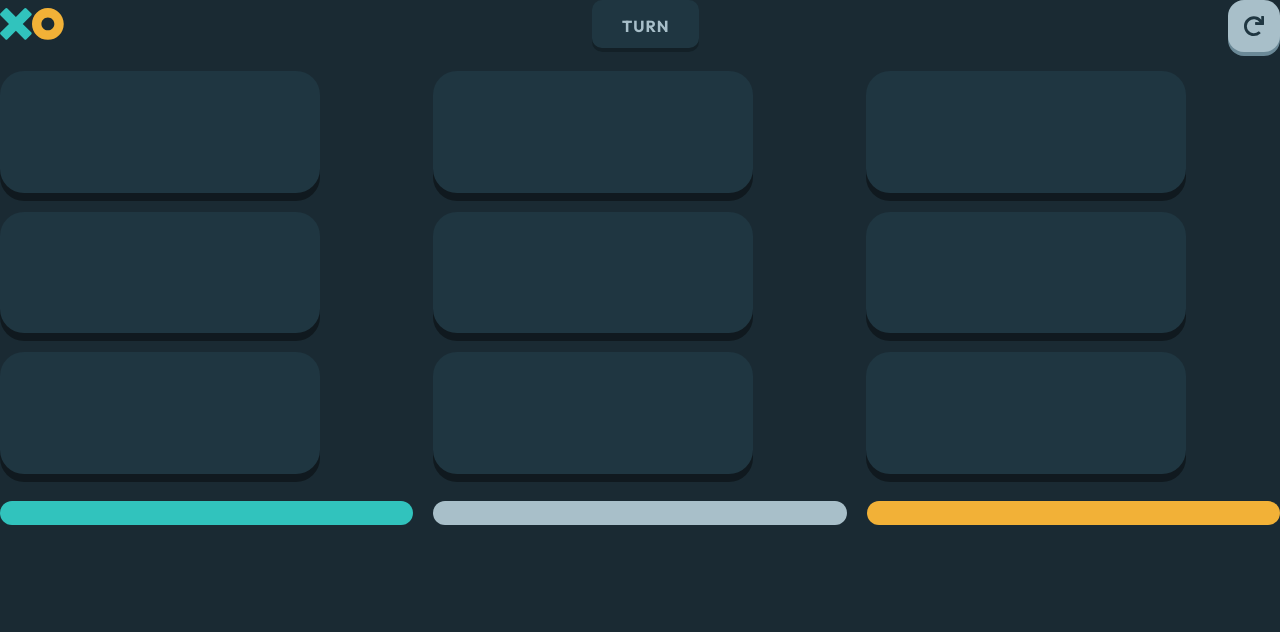
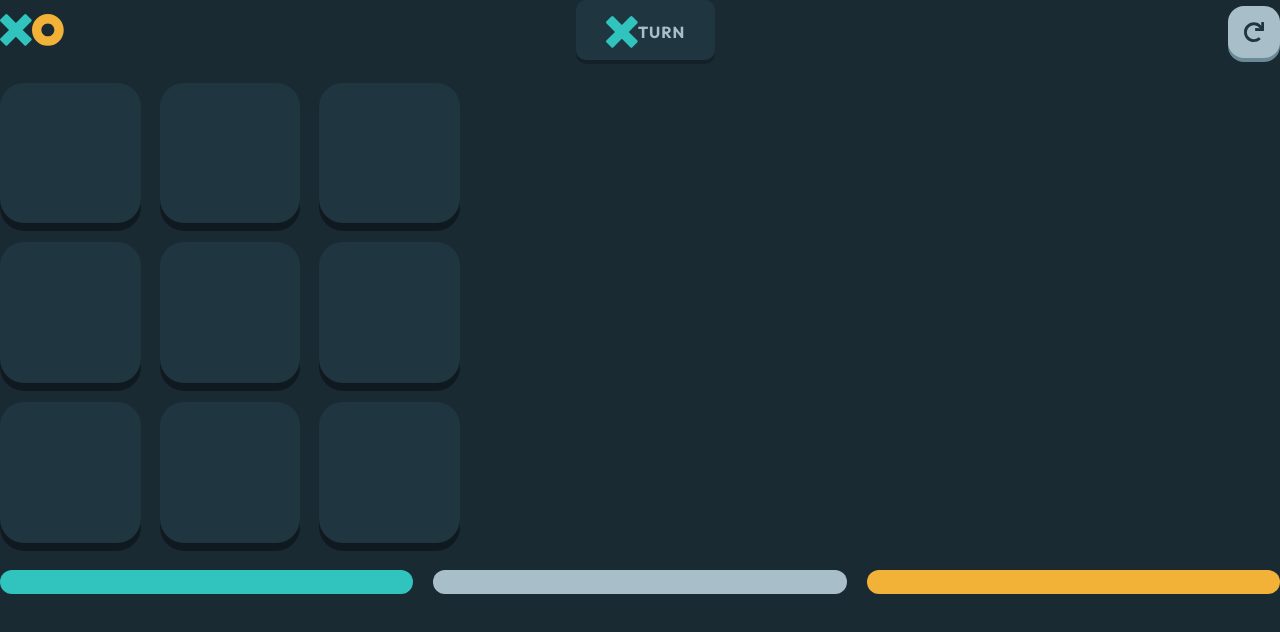
Before and after one commit to linhgt/tic-tac-toe, a React app: page /game-board in a window 1280 px wide. Shown: the top 632 px of the page. Built offline with nearby package versions, Linux system fonts and the light colour scheme; the HTML template or start-up script is replaced by a standard one.

Commit message:
refactor and update tic tac toe components

```diff
--- a/src/containers/game-board/components/tile/index.jsx
+++ b/src/containers/game-board/components/tile/index.jsx
@@ -1,3 +1,4 @@
+import ICONS from "@/assets/images/Icons";
 import styles from "./tile.module.scss";
 
 const Tile = ({ value, handleClickTile }) => {
--- a/src/containers/game-board/components/tile/tile.module.scss
+++ b/src/containers/game-board/components/tile/tile.module.scss
@@ -1,17 +1,16 @@
 .tile{
   border: none;
   max-width: 20rem;
-  width: 100%;
+  min-width: 0;
   border-radius: 1.5rem;
   background-color: #1F3641;
   box-shadow: 0px 8px rgba(0,0,0,0.4);
   cursor: pointer;
-  display: flex;
   -webkit-box-pack: center;
-  justify-content: center;
   -webkit-box-align: center;
-  align-items: center;
-  padding: 3.8rem;
   box-sizing: border-box;
+  padding: 38px;
   transition: none 0s ease 0s;
+  overflow: hidden;  /* NEW */
+  min-width: 0;
 }
--- a/src/containers/game-board/game-board.module.scss
+++ b/src/containers/game-board/game-board.module.scss
@@ -38,8 +38,11 @@
 .tiles {
     display: grid;
     grid-template-columns: repeat(3, 1fr);
+    grid-auto-rows: 1fr;
     gap: 19px;
     margin: 19px 0px 27px;
+    width: 460px;
+    height: 460px;
 }
 
 .footer {
--- a/src/containers/game-board/index.jsx
+++ b/src/containers/game-board/index.jsx
@@ -1,6 +1,4 @@
-import { useCallback, useMemo, useState } from 'react';
-import { useSelector, useDispatch } from 'react-redux';
-import { MARK } from "@/constant";
+import { useState } from 'react';
 import Tile from './components/tile';
 import styles from './game-board.module.scss';
 import ICONS from "@/assets/images/Icons";
@@ -11,17 +9,6 @@ const GameBoard = () => {
   const [board, setBoard] = useState(Array(9).fill(null));
   const [isXNext, setIsXNext] = useState(true);
 
-	const renderIcon = () => {
-		// switch(selectedMark) {
-		// 	case MARK.X:
-		// 		return <ICONS.X fill="#a8bfc9"/>
-		// 	case MARK.O:
-		// 		return <ICONS.O fill="#a8bfc9"/>
-		// 	default:
-		// 		return null
-		// }
-	}
-
   const handleClick = (i) => {
     if(board[i]) {
       return;
@@ -29,9 +16,9 @@ const GameBoard = () => {
 
     const nextBoard = board.slice() // Create a new copy of board's state
     if(isXNext) {
-      nextBoard[i] = "X";
+      nextBoard[i] = <ICONS.X />;
     } else {
-      nextBoard[i] = "O";
+      nextBoard[i] = <ICONS.O />;
     }
     setBoard(nextBoard);
     setIsXNext(!isXNext);
@@ -50,7 +37,7 @@ const GameBoard = () => {
         <ICONS.O />
       </div>
       <div className={styles["turn"]}>
-        {renderIcon()}
+        {isXNext ? <ICONS.X /> : <ICONS.O />}
         <span>Turn</span>
       </div>
       <button className={styles["restart"]} onClick={() => handleRestart()}>
```
